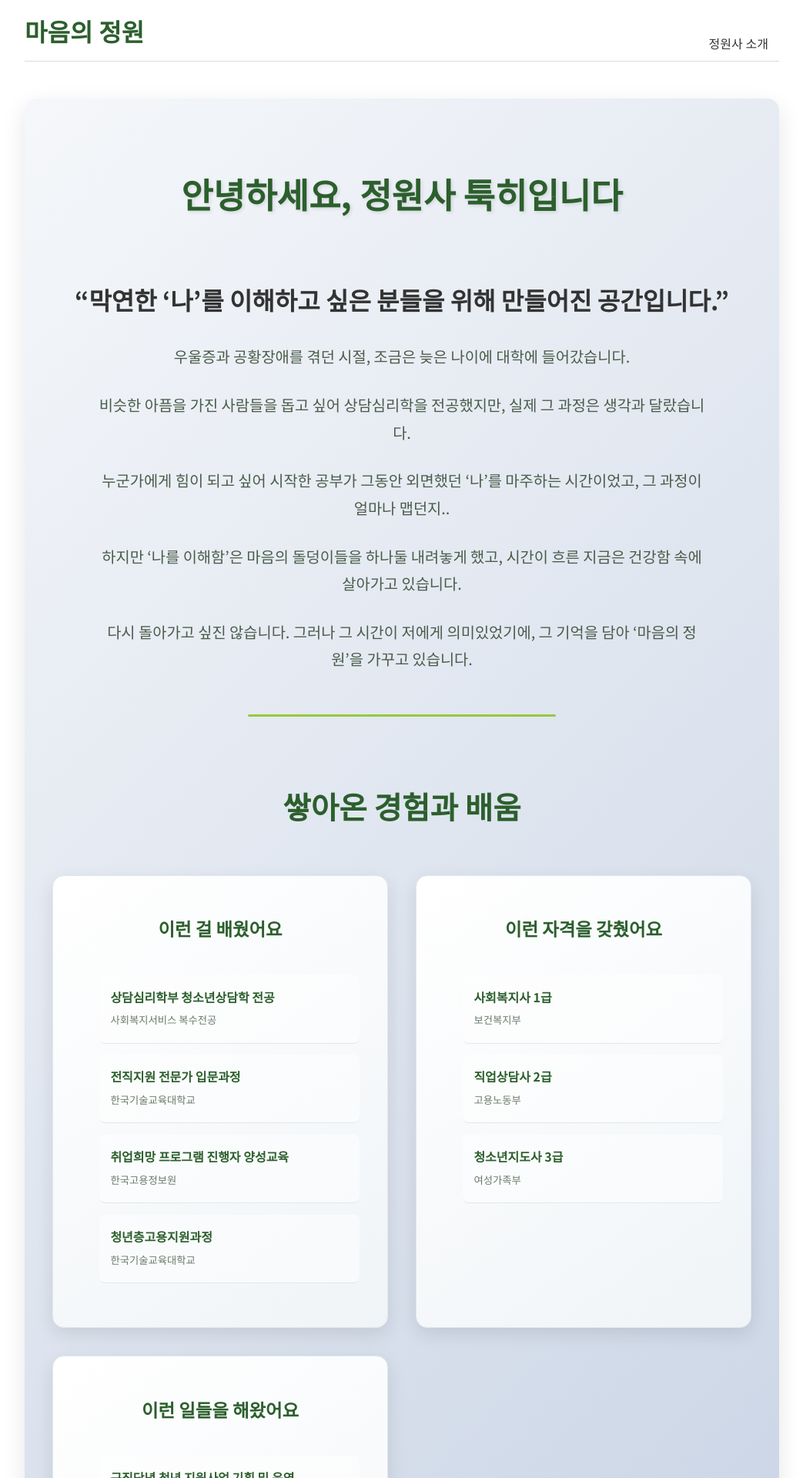
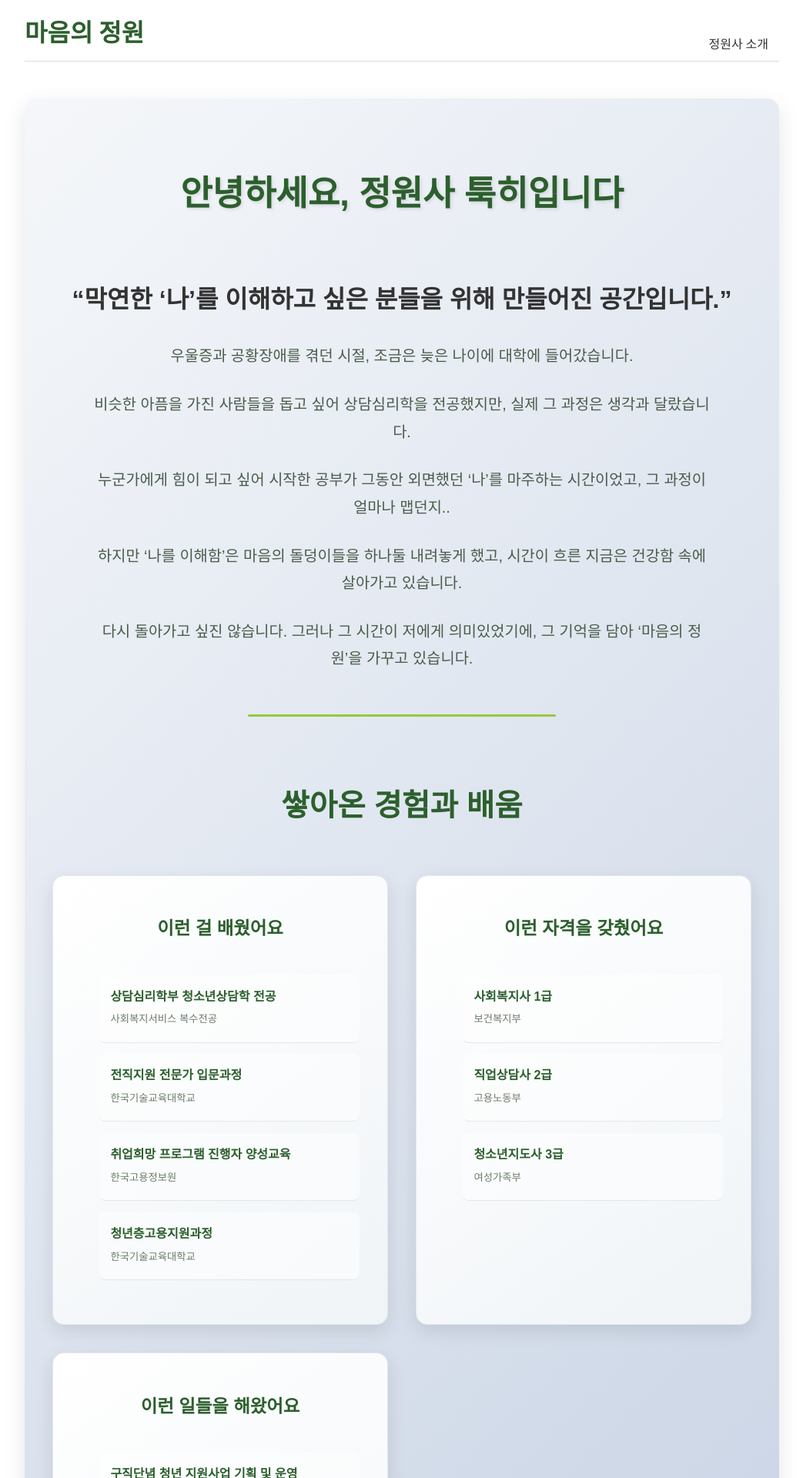
Before and after one commit to took-hee/myblog, a Jekyll site: the page built from about.md, in a window 1280 px wide. Shown: the top 1920 px of the page at 77% size, without its empty margins (118-1161 px from the left). Built offline with Jekyll 4.4.1, drawn with Linux system fonts in a browser that asks for light colours.

Commit message:
소개페이지 폰트 수정

```diff
--- a/about.md
+++ b/about.md
@@ -5,7 +5,7 @@ description: 정원사 툭히와 마음의 정원 소개
 ---
 
 <!-- 웹폰트 로드 -->
-<link href="https://fonts.googleapis.com/css2?family=Noto+Sans+KR:wght@300;400;500;600;700&display=swap" rel="stylesheet">
+<link href="https://fonts.googleapis.com/css2?family=Gowun+Dodum&display=swap" rel="stylesheet">
 
 <style>
 .grid {
```
